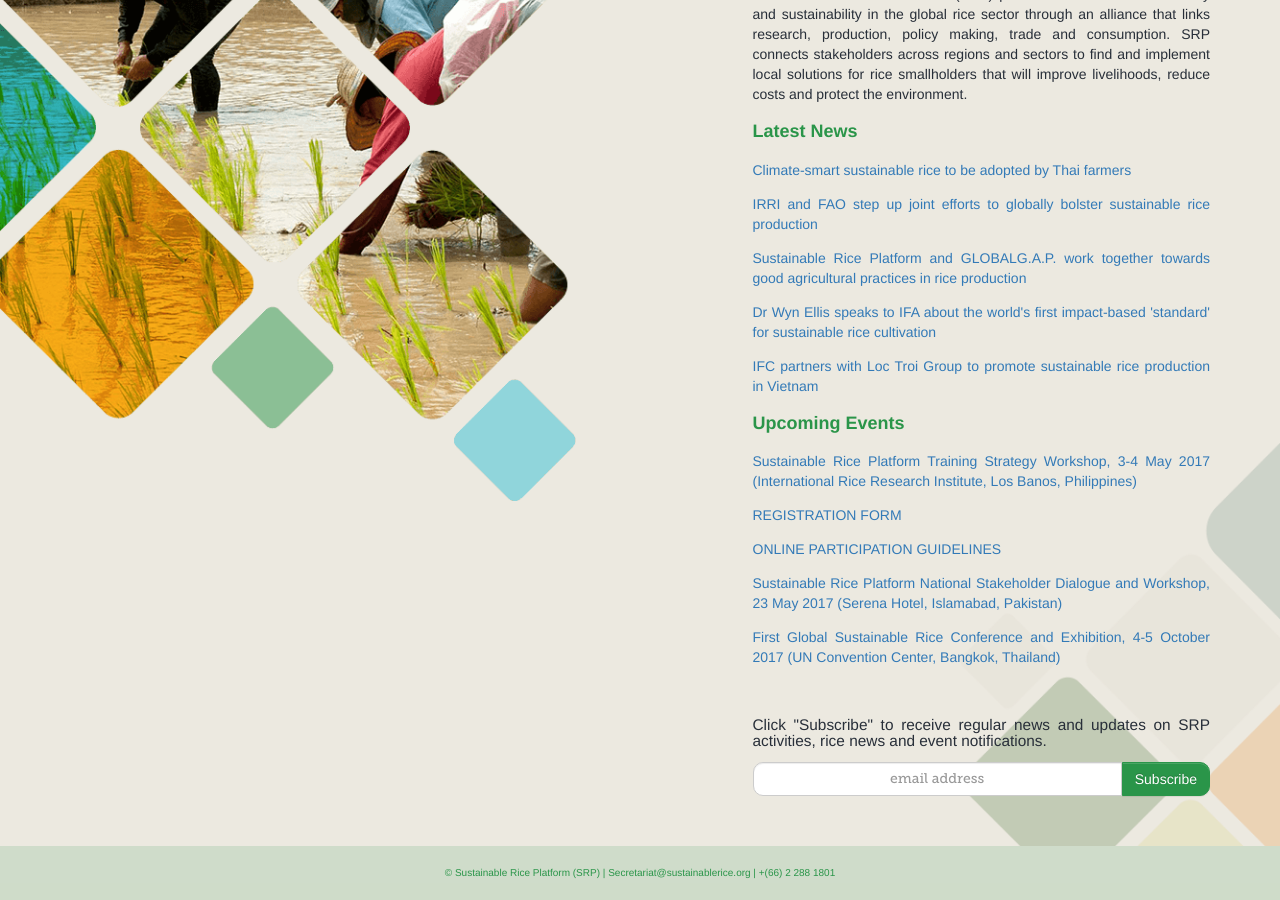
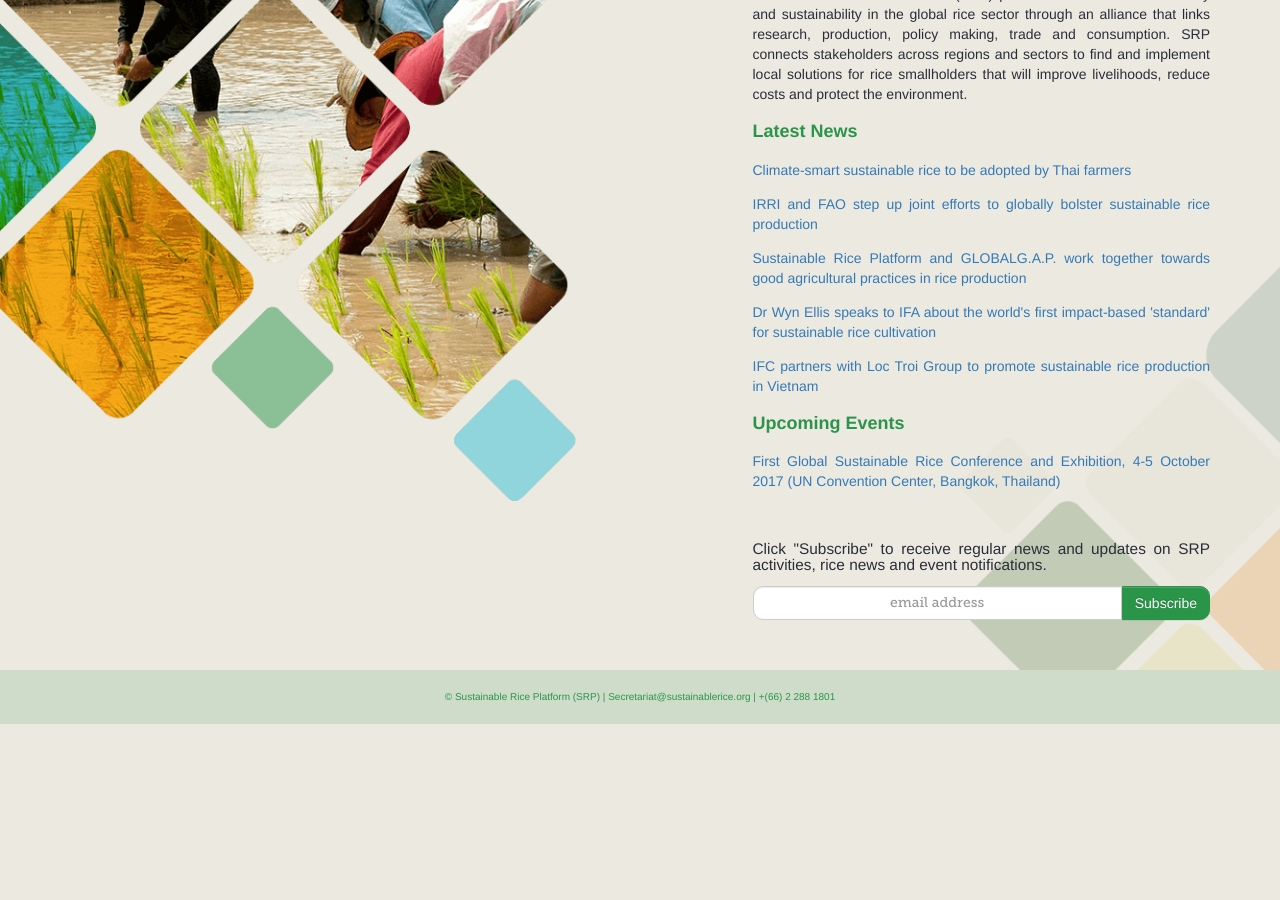
Before and after one commit to sustainablericeplatform/sustainablericeplatform.github.io, a Jekyll site: the page built from index.html, in a window 1280 px wide and 900 px high, scrolled down 642 px. Built offline with Jekyll 4.4.1, drawn with Linux system fonts in a browser that asks for light colours; after the commit the page ends 1366 px from its top, so only the background shows below that.

Commit message:
Update index.html

```diff
--- a/index.html
+++ b/index.html
@@ -20,10 +20,10 @@ layout: default
                 <p><a href="http://www.fertilizer.org/En/Media/IFA_s_Expert_Blog/En/Media/IFA_Expert_Blog.aspx" target="_blank">Dr Wyn Ellis speaks to IFA about the world's first impact-based 'standard' for sustainable rice cultivation</a></p>
                 <p><a href="http://ifcextapps.ifc.org/IFCExt/Pressroom/IFCPressRoom.nsf/0/A654DC813708972085258082000D745F" target="_blank">IFC partners with Loc Troi Group to promote sustainable rice production in Vietnam</a></p>
                 <h2 class="green">Upcoming Events</h2>
-                <p><a href="/assets/docs/Updated Background, Programme and Registration Form for the SRP Training Strategy Workshop 3-4 May 2017.pdf" target="_blank">Sustainable Rice Platform Training Strategy Workshop, 3-4 May 2017 (International Rice Research Institute, Los Banos, Philippines)</a></p>
+                <!--<p><a href="/assets/docs/Updated Background, Programme and Registration Form for the SRP Training Strategy Workshop 3-4 May 2017.pdf" target="_blank">Sustainable Rice Platform Training Strategy Workshop, 3-4 May 2017 (International Rice Research Institute, Los Banos, Philippines)</a></p>
                 <p><a href="/assets/docs/Registration Form_Sustainable Rice Platform Training Strategy Workshop 2017.pdf" target="_blank">REGISTRATION FORM</a></p>
                 <p><a href="/assets/docs/Online Participation Guidelines - SRP Training Strategy Workshop 3-4 May 2017.pdf" target="_blank">ONLINE PARTICIPATION GUIDELINES</a></p>
-                <p><a href="/assets/docs/SRP National Stakeholder Dialogue and Workshop - Islamabad 23 May 2017.pdf" target="_blank">Sustainable Rice Platform National Stakeholder Dialogue and Workshop, 23 May 2017 (Serena Hotel, Islamabad, Pakistan)</a></p>
+                <p><a href="/assets/docs/SRP National Stakeholder Dialogue and Workshop - Islamabad 23 May 2017.pdf" target="_blank">Sustainable Rice Platform National Stakeholder Dialogue and Workshop, 23 May 2017 (Serena Hotel, Islamabad, Pakistan)</a></p> -->
                 <p><a href="http://www.sustainablericeconference.org" target="_blank">First Global Sustainable Rice Conference and Exhibition, 4-5 October 2017 (UN Convention Center, Bangkok, Thailand)</a></p>
                 <div class="subscribe-wrapper" style="margin-top: 50px;">
                     <p style="line-height: 1;"><small>Click "Subscribe" to receive regular news and updates on SRP activities, rice news and event notifications.</small></p>
```
